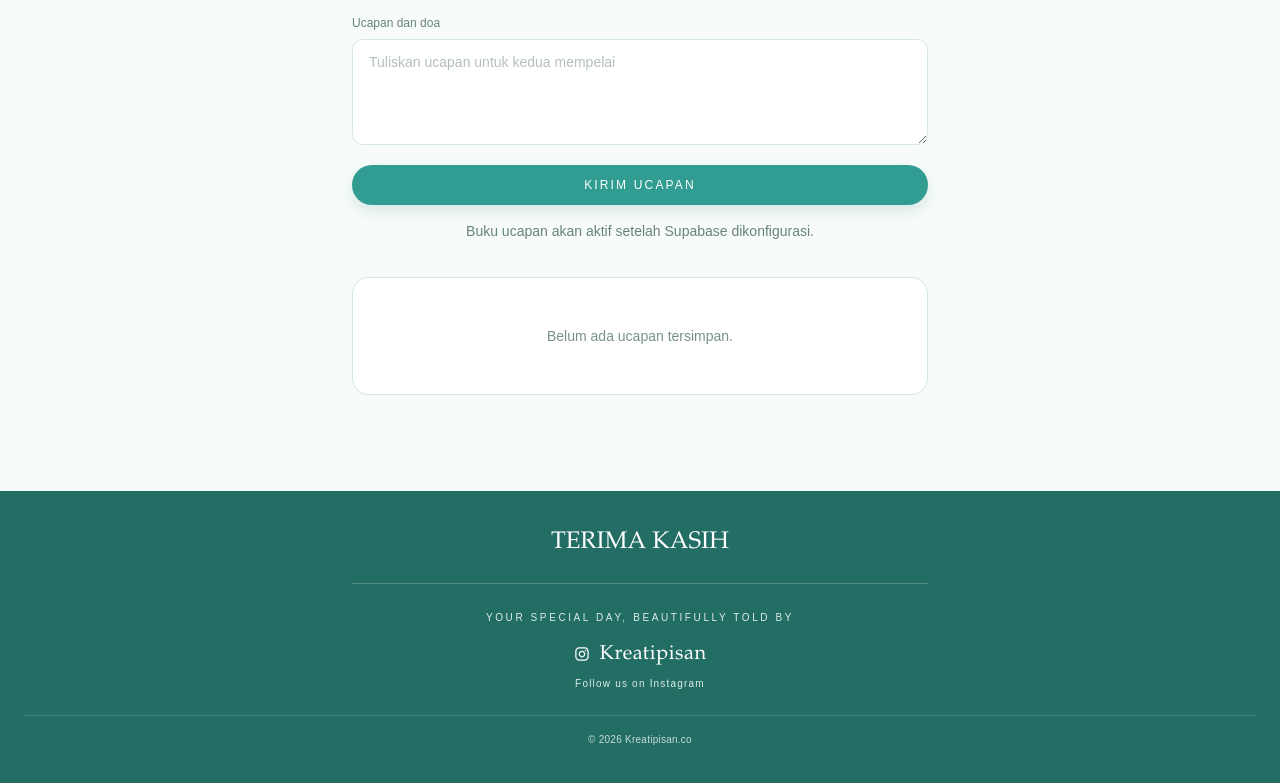
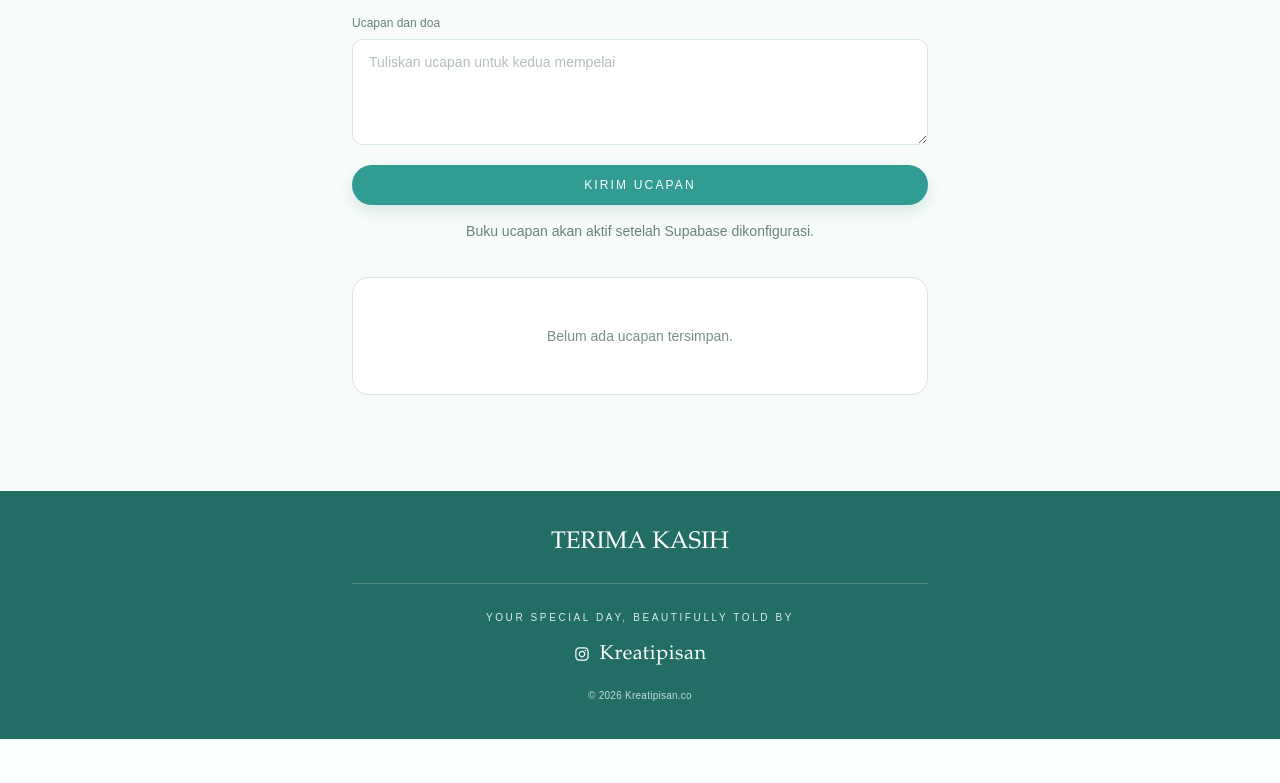
Before and after one commit to Farid4r/undangan-pernikahan, a Next.js app: page / in a window 1280 px wide. Shown: the part 5616-6399 px from the top of the page. After the commit the page ends 6355 px from the top, so only its background shows below. Built offline with nearby package versions, Linux system fonts and the light colour scheme; no server answers.

Commit message:
Remove Instagram link from Invitation footer and adjust styling for consistency

```diff
--- a/components/Invitation.tsx
+++ b/components/Invitation.tsx
@@ -331,20 +331,10 @@ export function Invitation({ guestName }: { guestName: string }) {
             />
             <span className="font-serif text-xl tracking-wide">Kreatipisan</span>
           </a>
-          <p className="mt-1 text-[10px] tracking-[.12em] text-[#dcece5]">
-            <a
-              href="https://www.instagram.com/kreatipisan.co/"
-              target="_blank"
-              rel="noopener noreferrer"
-              className="underline-offset-4 hover:underline"
-            >
-              Follow us on Instagram
-            </a>
-          </p>
-        </div>
-        <p className="mt-6 border-t border-white/15 pt-4 text-[10px] tracking-wide text-white/75">
+          <p className=" border-white/15 pt-4 text-[10px] tracking-wide text-white/75">
           © 2026 Kreatipisan.co
         </p>
+        </div>
       </footer>
     </main>
   );
```
